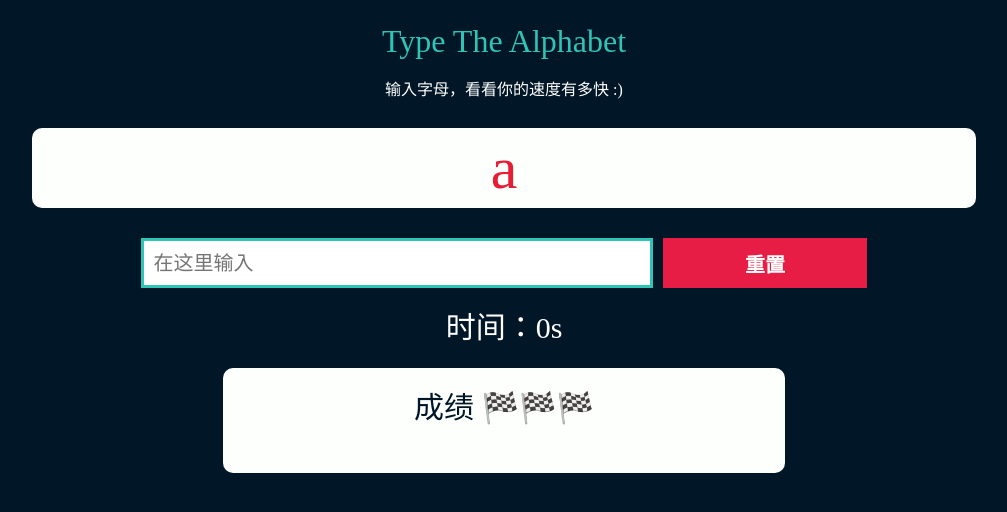
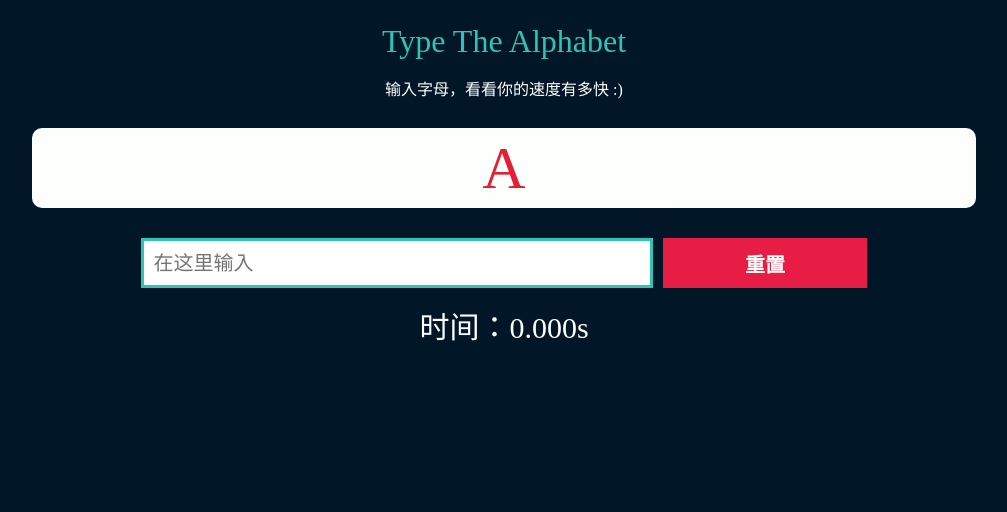
Before and after one commit to yupingfe/alpha-game, a Vue app: page / in a window 1280 px wide. Shown: the top 512 px of the page, without its empty margins (136-1143 px from the left). Built offline with nearby package versions, Linux system fonts and the light colour scheme.

Commit message:
all func done

```diff
--- a/src/App.vue
+++ b/src/App.vue
@@ -3,7 +3,7 @@
     <h1 class="title">Type The Alphabet</h1>
     <h2 class="subtitle">输入字母，看看你的速度有多快 :)</h2>
     <div class="status">
-      <p class="msg">{{ curr }}</p>
+      <p class="msg">{{ upperCaseCurr }}</p>
     </div>
     <div class="game">
       <input
@@ -12,20 +12,21 @@
         v-model="inputVal"
         placeholder="在这里输入"
         @keydown="handleKeyup"
+        ref="refInput"
       />
       <input
-        type="button"
+        type="submit"
         class="game-submit"
         value="重置"
         @click="handleReset"
       />
     </div>
-    <div class="timer">时间：{{ showTime }}s</div>
-    <div class="result">
-      <p>成绩 🏁🏁🏁</p>
+    <div class="timer">时间：{{ showTime ? showTime : "0.000" }}s</div>
+    <div class="result" v-show="records.length">
+      <p>成绩 🏁</p>
       <ul>
         <li v-for="(v, i) in records" :key="`records-${i}`">
-          {{ v.display }}: {{ v.currTime }}s
+          <span>{{ v.display }}: </span> <span>{{ v.currTime }}s</span>
         </li>
       </ul>
     </div>
@@ -46,6 +47,11 @@ export default {
       records: [],
     };
   },
+  computed: {
+    upperCaseCurr() {
+      return this.curr.toUpperCase();
+    },
+  },
   methods: {
     initTimer() {
       this.timer = setInterval(() => {
@@ -58,7 +64,7 @@ export default {
         // 只有输入当前显示的字母才相应，其他无效
         if (e.key === this.curr) {
           const currTime = Date.now();
-          // 如果当前是a那么就设置当前时间为开始时间, 并启z动定时器更新
+          // 如果当前是a那么就设置当前时间为开始时间, 并启启动定时器更新
           if (e.key === "a") {
             this.startTime = currTime;
             this.initTimer();
@@ -92,6 +98,9 @@ export default {
       this.alpha = this.createAlpha();
       this.startTime = ""; // 置空开始时间和记录
       this.records = [];
+      clearInterval(this.timer);
+      this.showTime = 0;
+      this.$refs.refInput.focus();
     },
     createAlpha() {
       let alpha = "a";
--- a/src/style.scss
+++ b/src/style.scss
@@ -68,7 +68,13 @@ body {
     font-size: 18px;
     p{
       margin-bottom: 25px;
-      font-size: 30px
+      font-size: 25px
+    }
+    li {
+      text-align: center;
+      span:first-child{
+        font-weight: 700;
+      }
     }
   }
 }
```
